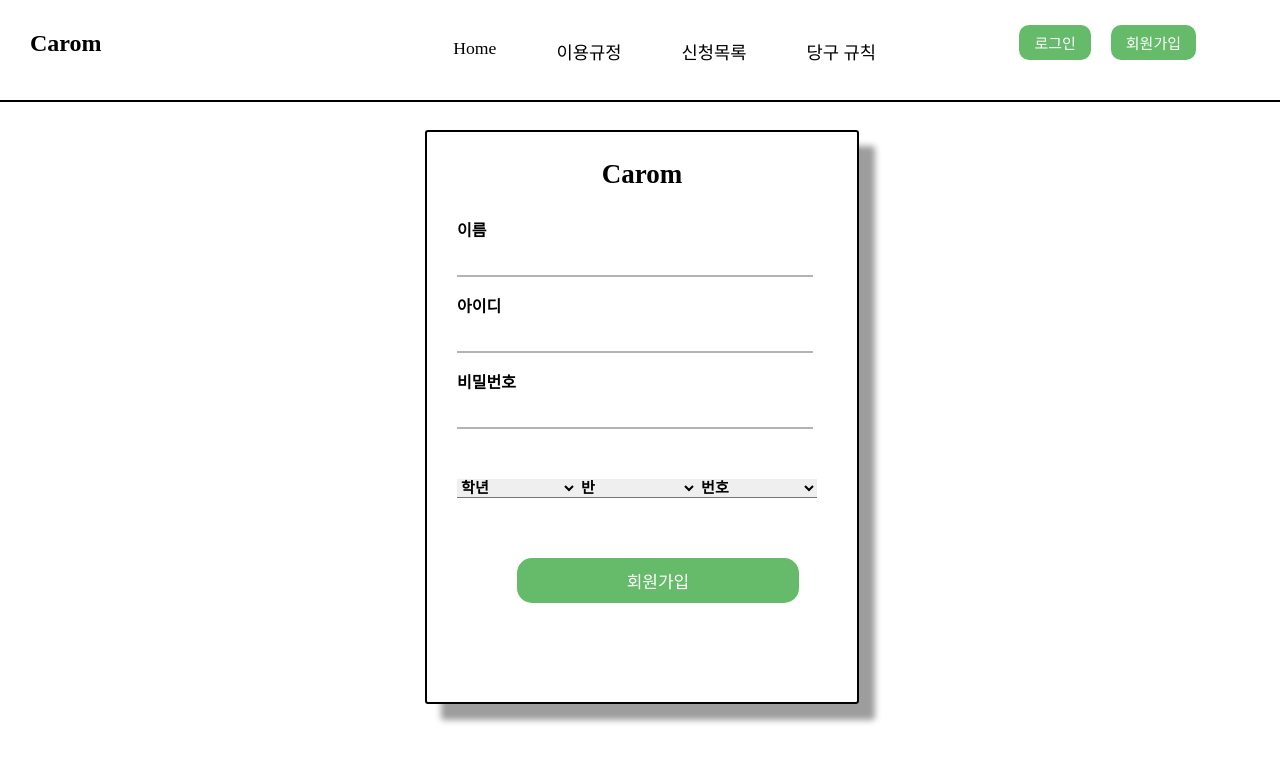
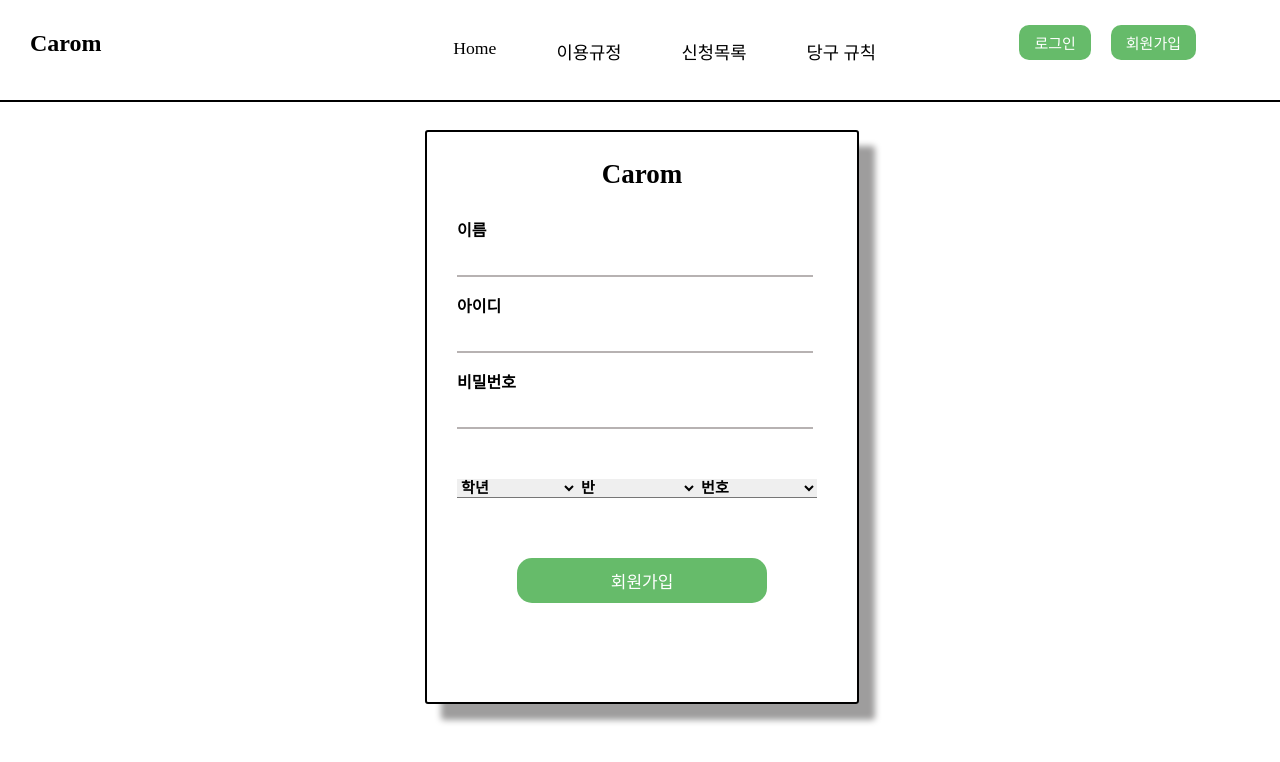
Before and after one commit to AZAAZATV/CaromFront, a React (Create React App) app in the folder carom/: page /signup in a window 1280 px wide. Shown: the top 762 px of the page. Built offline with nearby package versions, Linux system fonts and the light colour scheme; a web font is replaced by a local one.

Commit message:
스타일 수정

```diff
--- a/carom/src/Components/Home.scss
+++ b/carom/src/Components/Home.scss
@@ -162,6 +162,7 @@
     .rulebox {
       h2 {
         font-family: 'IM_Hyemin-Bold';
+        margin-left: 34px;
       }
 
       position: absolute;
@@ -173,6 +174,7 @@
       border-radius: 10px;
 
       .rulebox2 {
+
         border-radius: 10px;
         background-color: rgb(235, 243, 174);
         height: 436px;
--- a/carom/src/Components/Signup.scss
+++ b/carom/src/Components/Signup.scss
@@ -114,8 +114,8 @@
         font-family: 'KOTRAHOPE';
         color: white;
         background-color: #66bb6a;
-        position: absolute;
-        width: 22%;
+        position: relative;
+        width: 100%;
         height: 45px;
         border: none;
         border-radius: 15px;
```
Lines whose indentation alone changed are shown as unchanged.
